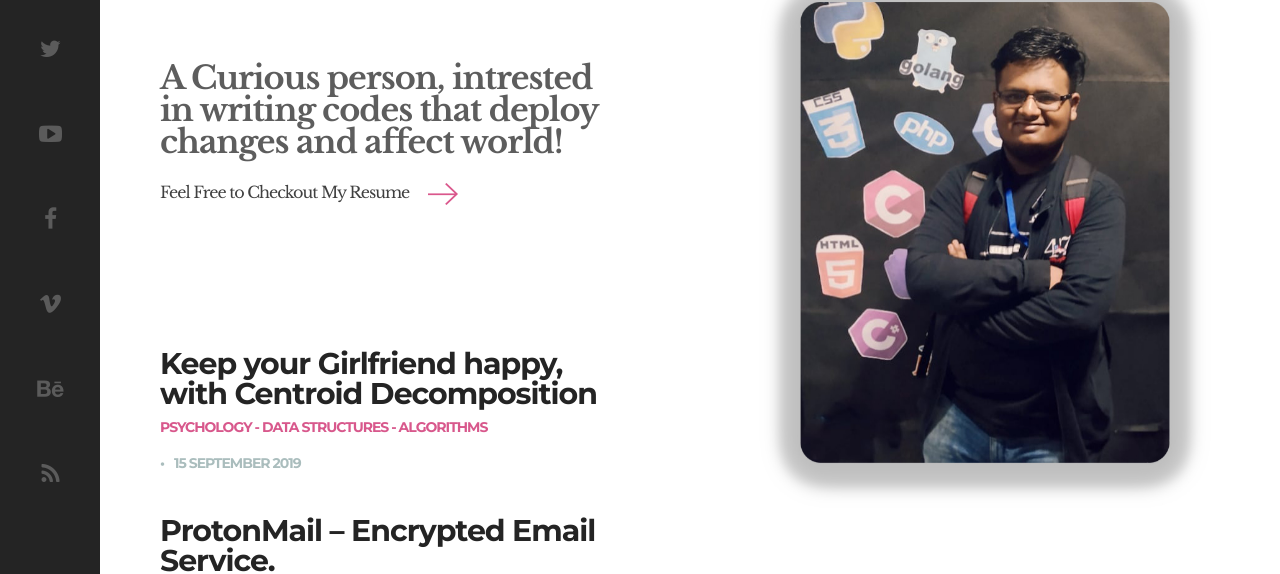
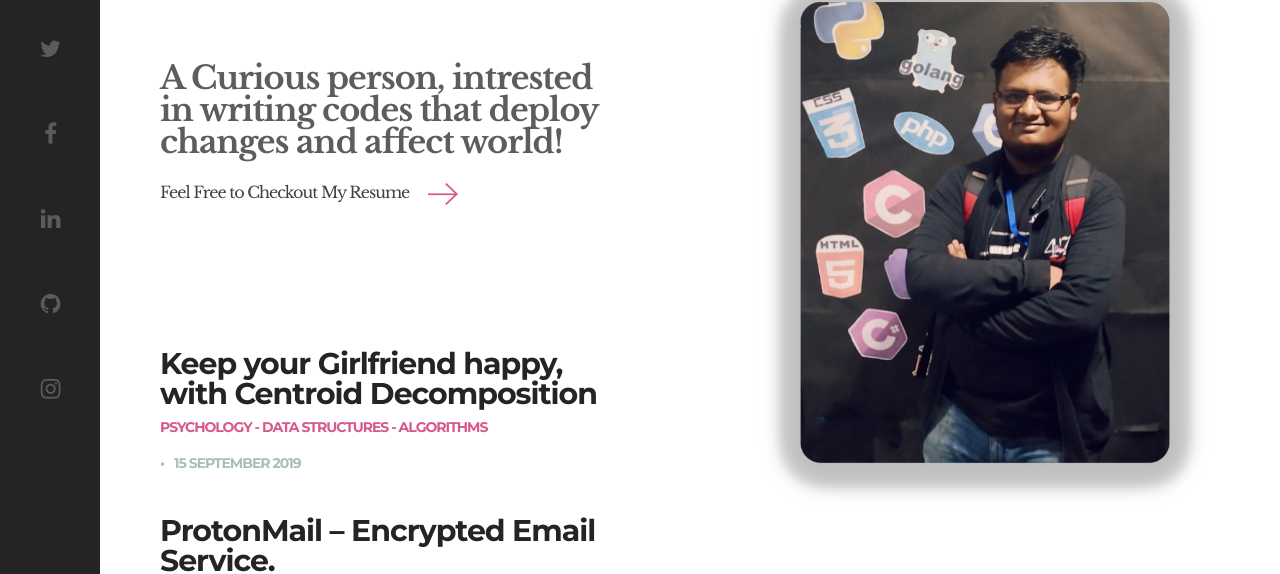
Before and after one commit to amandesai01/jekyllized-website, a Jekyll site: the page built from index.md, in a window 1280 px wide. Shown: the part 218-792 px from the top of the page. Built offline with Jekyll 4.4.1, drawn with Linux system fonts in a browser that asks for light colours.

Commit message:
Navbar Config

```diff
--- a/_includes/sidebar.html
+++ b/_includes/sidebar.html
@@ -3,7 +3,8 @@
     <div class="menu-left-part">
         <div class="search-holder">
             <label>
-                <input type="search" class="search-field" placeholder="Type here to search..." value="" name="s" title="Search for:">
+                <!-- <center><h1>AMAN</h1></center> -->
+                <!-- <input type="search" class="search-field" placeholder="Type here to search..." value="" name="s" title="Search for:"> -->
             </label>
         </div>
         <div class="site-info-holder">
@@ -36,12 +37,12 @@
         </div>
         <div class="social-holder">
             <div class="social-list">
-                <a href="#"><i class="fa fa-twitter"></i></a>
-                <a href="#"><i class="fa fa-youtube-play"></i></a>
-                <a href="#"><i class="fa fa-facebook"></i></a>
-                <a href="#"><i class="fa fa-vimeo"></i></a>
-                <a href="#"><i class="fa fa-behance"></i></a>
-                <a href="#"><i class="fa fa-rss"></i></a>
+                <a href="{{ site.twitter_url }}"><i class="fa fa-twitter"></i></a>
+                <!-- <a href="#"><i class="fa fa-youtube-play"></i></a> -->
+                <a href="{{ site.facebook_url }}"><i class="fa fa-facebook"></i></a>
+                <a href="{{ site.linkedin_url }}"><i class="fa fa-linkedin"></i></a>
+                <a href="{{ site.github_url }}"><i class="fa fa-github"></i></a>
+                <a href="{{ site.instagram_url }}"><i class="fa fa-instagram"></i></a>
             </div>
         </div>
         <div class="fixed scroll-top"><i class="fa fa-caret-square-o-up" aria-hidden="true"></i></div>
```
Also changed, not shown: other parts of _includes/sidebar.html (+3 -3 lines).
